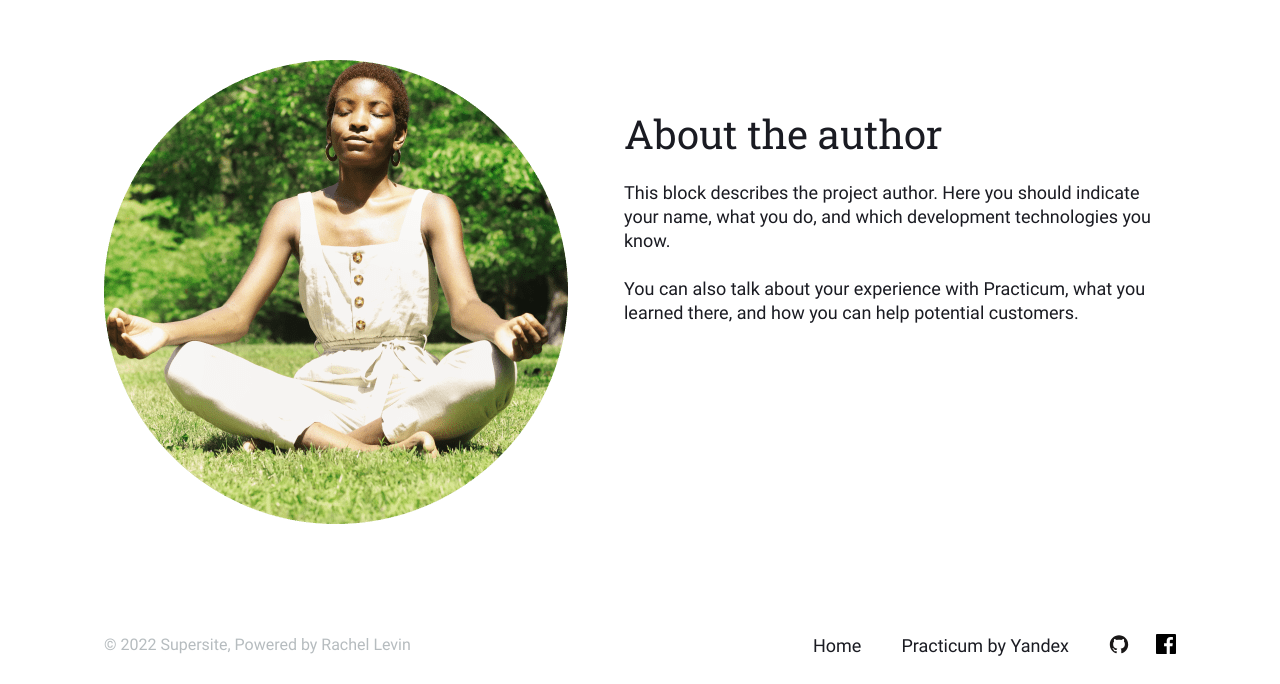
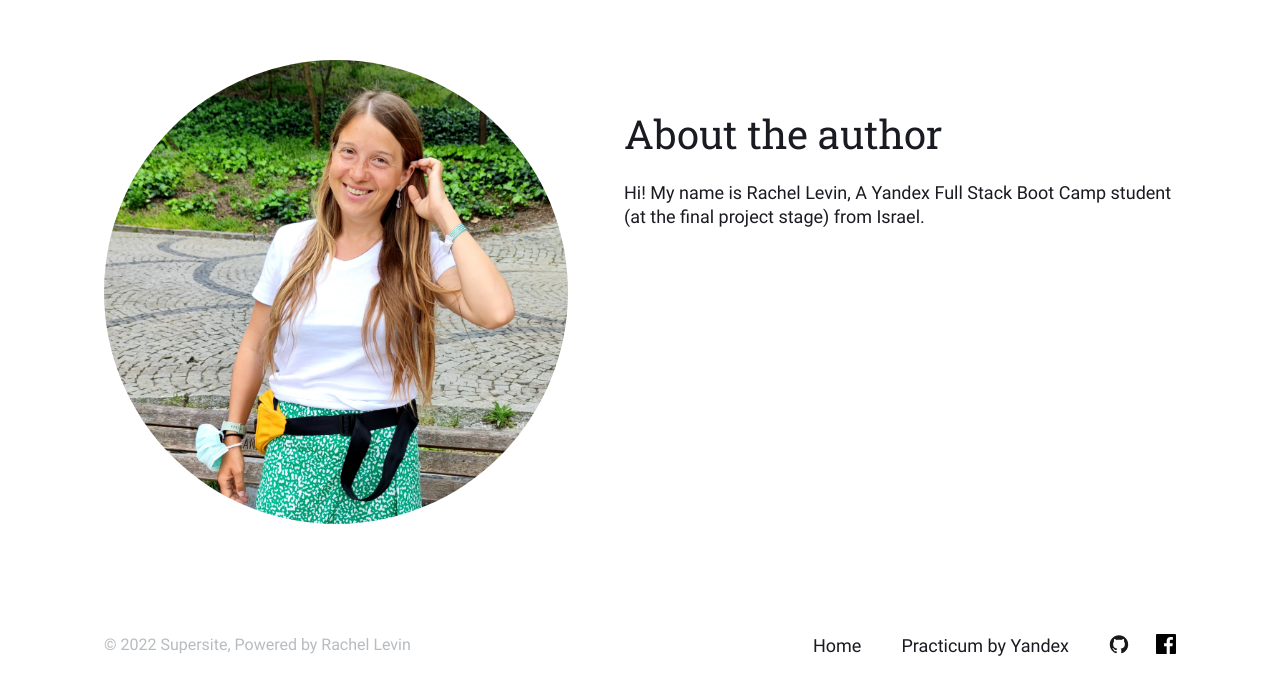
Before and after one commit to Rachel-Levin/news-explorer-frontend, a React (Create React App) app: page / in a window 1280 px wide. Shown: the part 756-1440 px from the top of the page. Built offline with nearby package versions, Linux system fonts and the light colour scheme.

Commit message:
avatar added

```diff
--- a/src/components/About/About.css
+++ b/src/components/About/About.css
@@ -6,6 +6,10 @@
 
 .about__avatar {
     margin-right: 56px;
+    border-radius: 50%;
+    height: 464px;
+    max-width: 464px;
+    min-width: 464px;
 }
 
 .about__title {
--- a/src/components/About/About.js
+++ b/src/components/About/About.js
@@ -1,5 +1,5 @@
 import './About.css';
-import avater from '../../images/image-03-min.png'
+import avater from '../../images/image-03-min.jpg'
 import NewsCard from '../NewsCard/NewsCard';
 import NewsCardListBtn from '../NewsCardListBtn/NewsCardListBtn';
 
@@ -10,8 +10,9 @@ function About() {
             <img className='about__avatar' alt='avatar of the author' src={ avater } />
             <div className='about__description'>
                 <h3 className='about__title'>About the author</h3>
-                <p className='about__text'>This block describes the project author. Here you should indicate your name, what you do, and which development technologies you know.</p>
-                <p className='about__text'>You can also talk about your experience with Practicum, what you learned there, and how you can help potential customers.</p>
+                <p className='about__text'>          Hi! My name is Rachel Levin, A Yandex Full Stack Boot Camp
+          student (at the final project stage) from Israel.</p>
+                {/* <p className='about__text'>You can also talk about your experience with Practicum, what you learned there, and how you can help potential customers.</p> */}
             </div>
         </section>
     );
```
Also changed, not shown: src/images/111.png (renamed from src/images/image-03-min.png), src/images/image-03-min.jpg (added).
